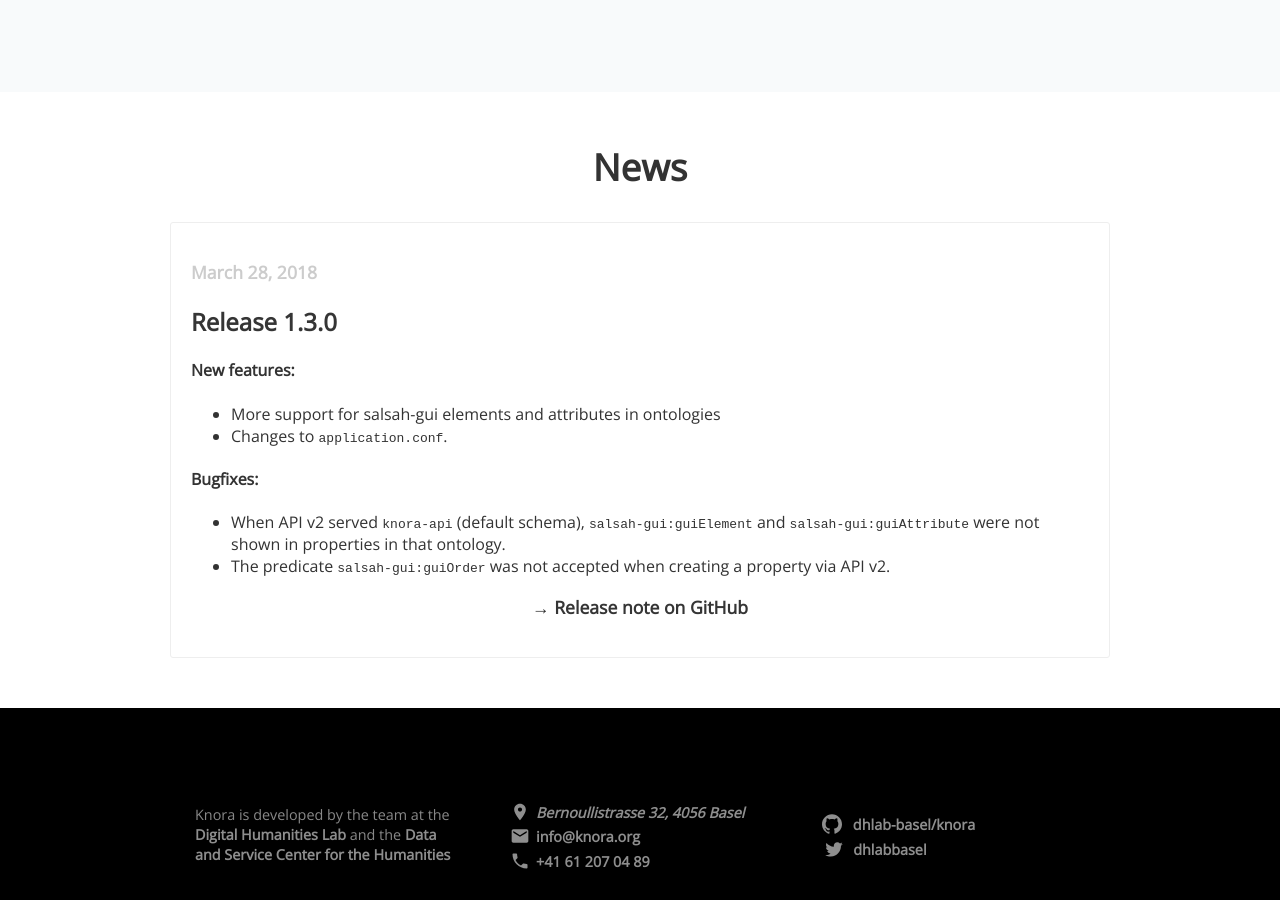
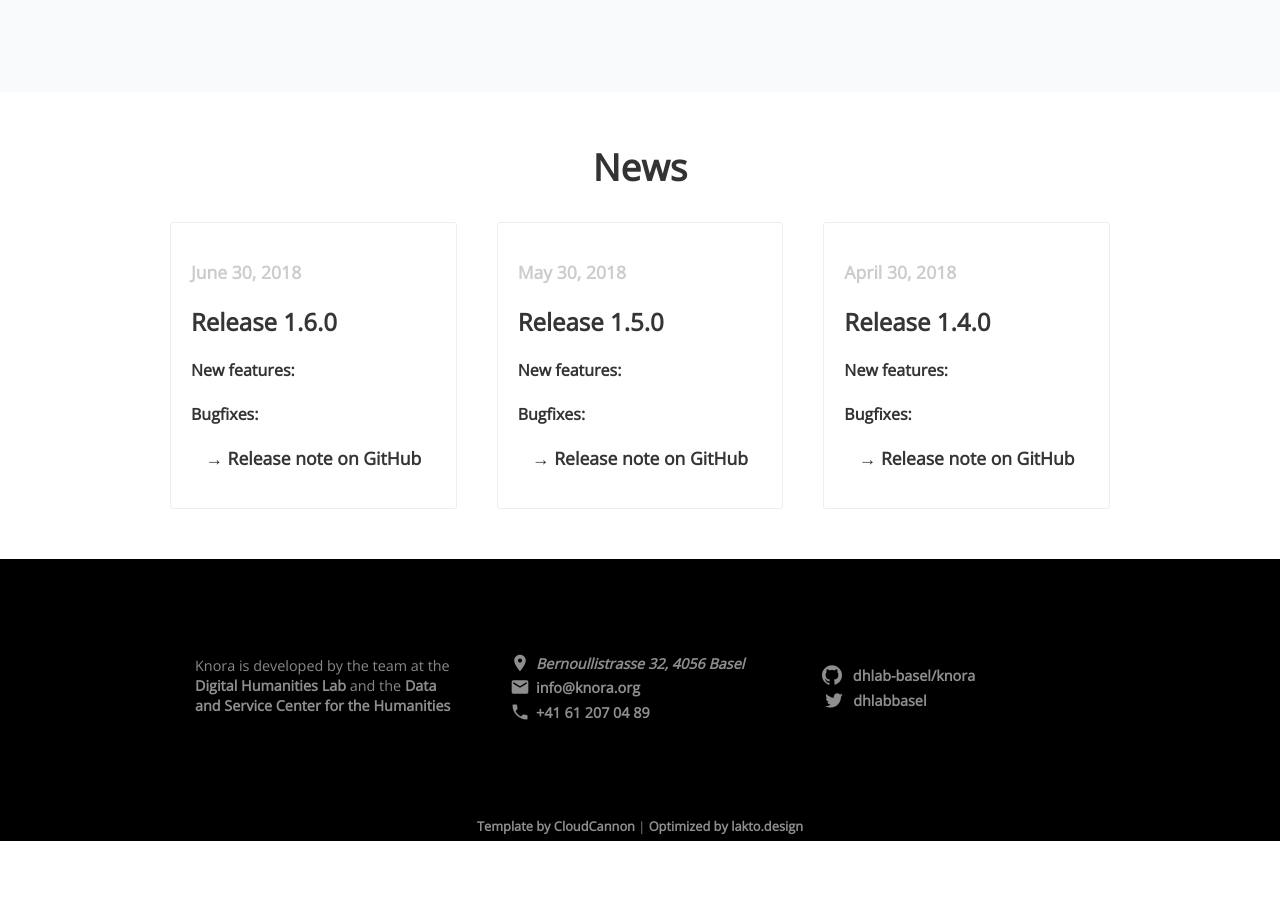
Before and after one commit to dasch-swiss/knora-org-website, a Jekyll site: the page built from index.html, in a window 1280 px wide and 900 px high, scrolled down 3086 px. Built offline with Jekyll 4.4.1, drawn with Linux system fonts in a browser that asks for light colours; nearby versions of some CDN libraries; some web fonts are replaced; after the commit the page ends 3927 px from its top, so only the background shows below that.

Commit message:
enhancement (news posts): more release notes; limit news entries to 3

```diff
--- /dev/null
+++ b/_posts/2018-04-30-release-1.4.0.md
@@ -0,0 +1,10 @@
+---
+title: Release 1.4.0
+date: 2018-04-30
+link: https://github.com/dhlab-basel/Knora/releases/tag/v1.4.0
+---
+#### New features:
+
+
+
+#### Bugfixes:
--- /dev/null
+++ b/_posts/2018-05-30-release-1.5.0.md
@@ -0,0 +1,10 @@
+---
+title: Release 1.5.0
+date: 2018-05-30
+link: https://github.com/dhlab-basel/Knora/releases/tag/v1.5.0
+---
+#### New features:
+
+
+
+#### Bugfixes:
--- /dev/null
+++ b/_posts/2018-06-30-release-1.6.0.md
@@ -0,0 +1,10 @@
+---
+title: Release 1.6.0
+date: 2018-06-30
+link: https://github.com/dhlab-basel/Knora/releases/tag/v1.6.0
+---
+#### New features:
+
+
+
+#### Bugfixes:
--- a/index.html
+++ b/index.html
@@ -133,7 +133,7 @@ title: Knora
     <div class="container">
         <h2>News</h2>
         <div class="posts">
-            {% for post in site.posts %}
+            {% for post in site.posts limit: 3 %}
             <div class="post">
 
                 <!-- <div class="image" style="background-image: url('{{ post.featured_image}}')"></div> -->
```
Also changed, not shown: _posts/2015-09-17-forge-conference.md (added, +9 -0 lines).
